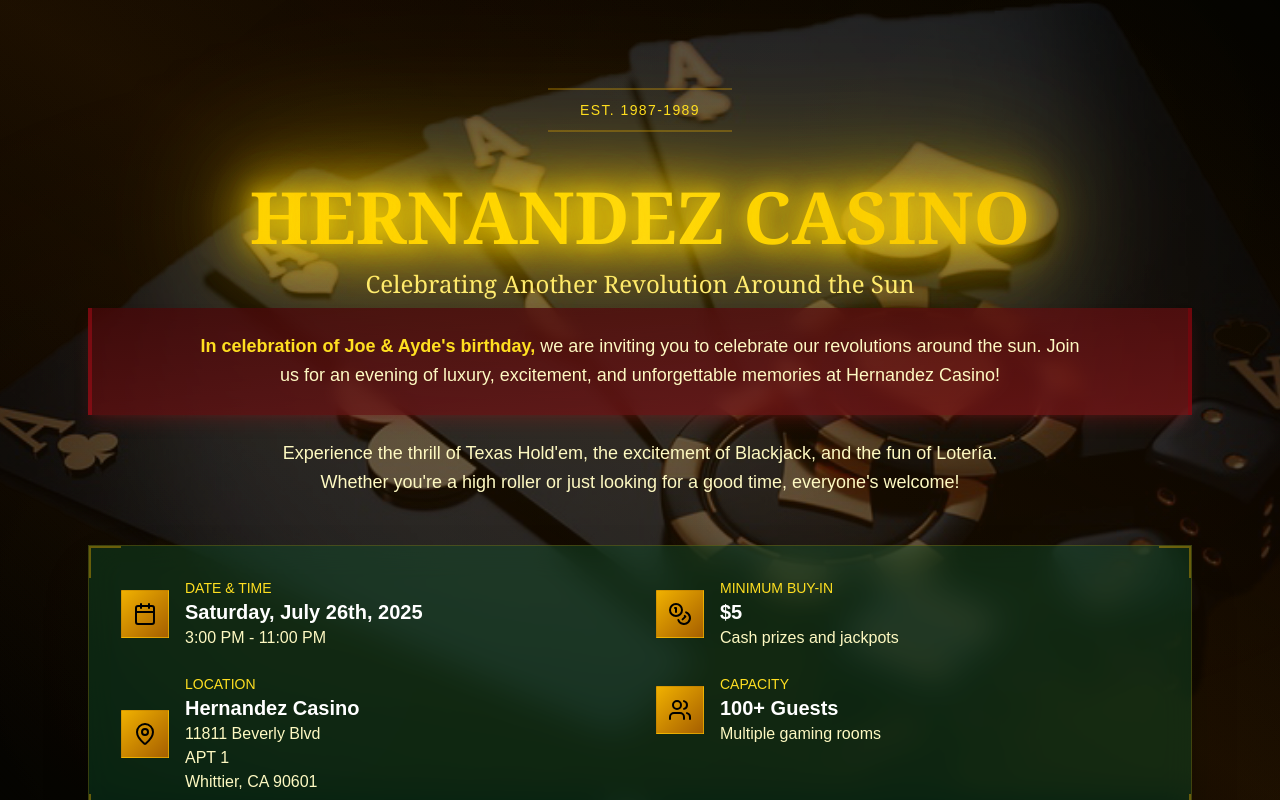
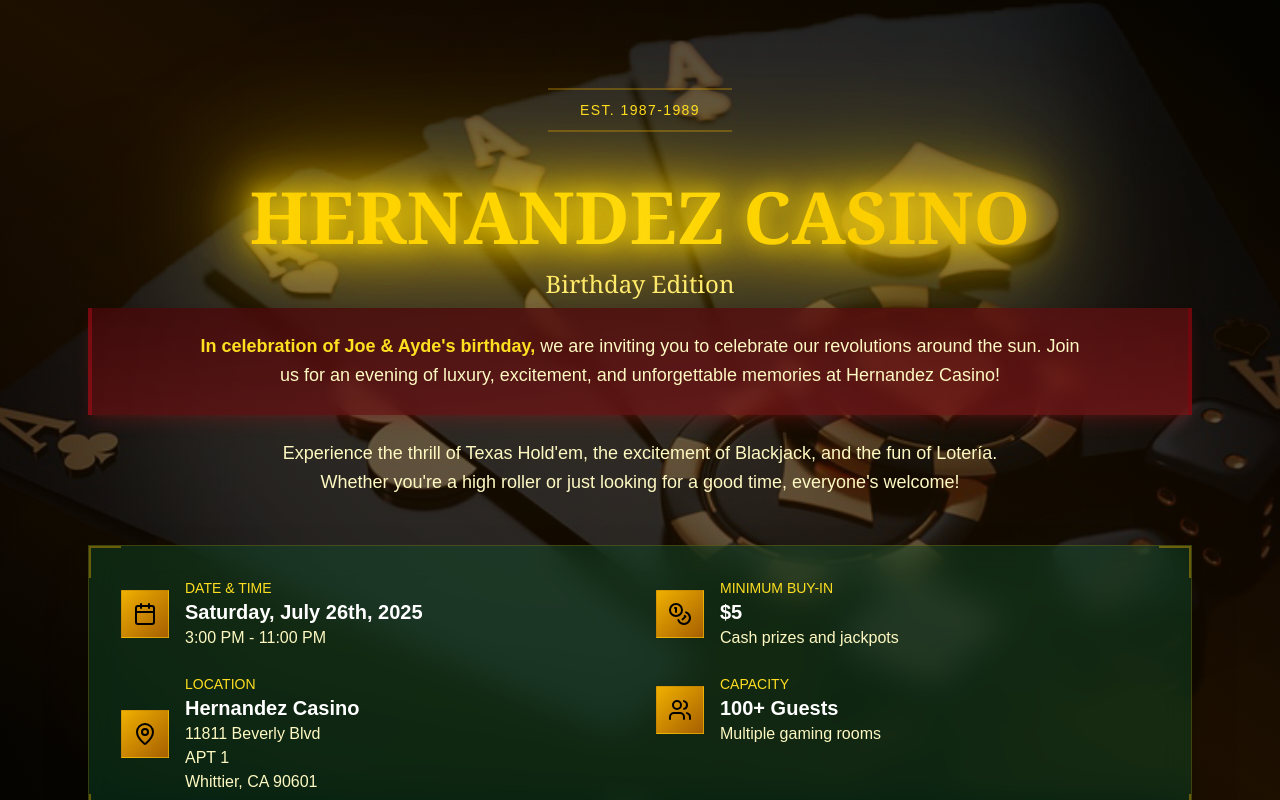
Before and after one commit to jthernandez999/poker-night-rsvp, a Next.js app: page / in a window 1280 px wide. Shown: the top 800 px of the page. Built offline with nearby package versions, Linux system fonts and the light colour scheme; no server answers.

Commit message:
🎂 Update subtitle to 'Birthday Edition'

```diff
--- a/src/app/page.tsx
+++ b/src/app/page.tsx
@@ -216,7 +216,7 @@ export default function Home() {
             HERNANDEZ CASINO
           </motion.h1>
 
-          <p className="text-2xl text-yellow-200 mb-2 font-serif">Celebrating Another Revolution Around the Sun</p>
+          <p className="text-2xl text-yellow-200 mb-2 font-serif">Birthday Edition</p>
 
           {/* Birthday Celebration Description */}
           <div className="bg-gradient-to-br from-red-950/80 to-red-900/70 p-6 mb-6 border-l-4 border-r-4 border-red-800/50 shadow-lg shadow-red-900/30 backdrop-blur-sm">
```
